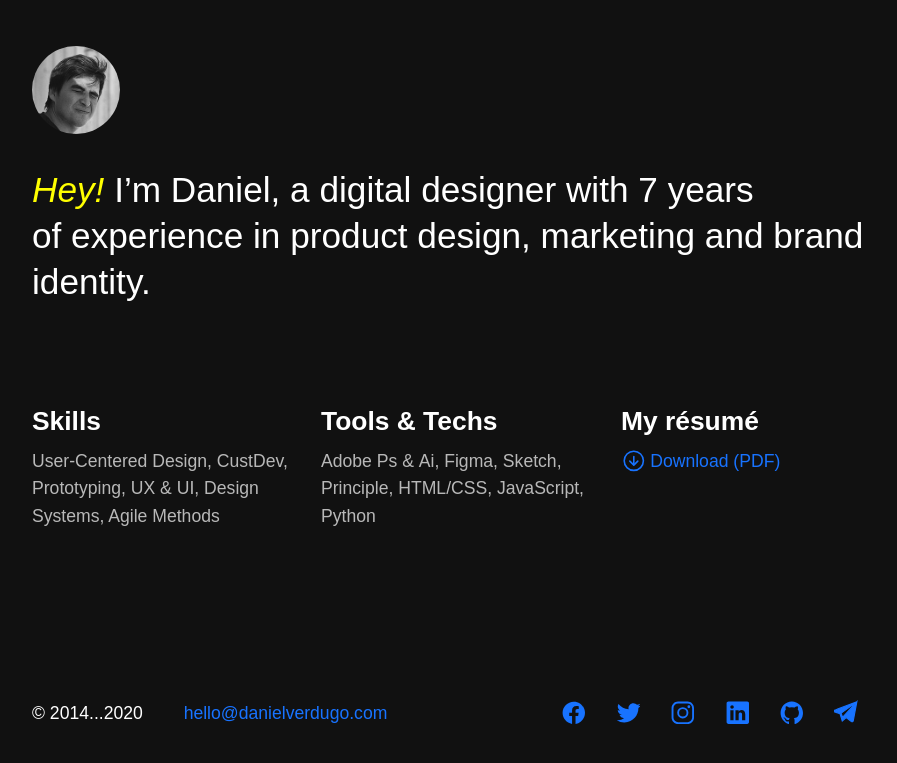
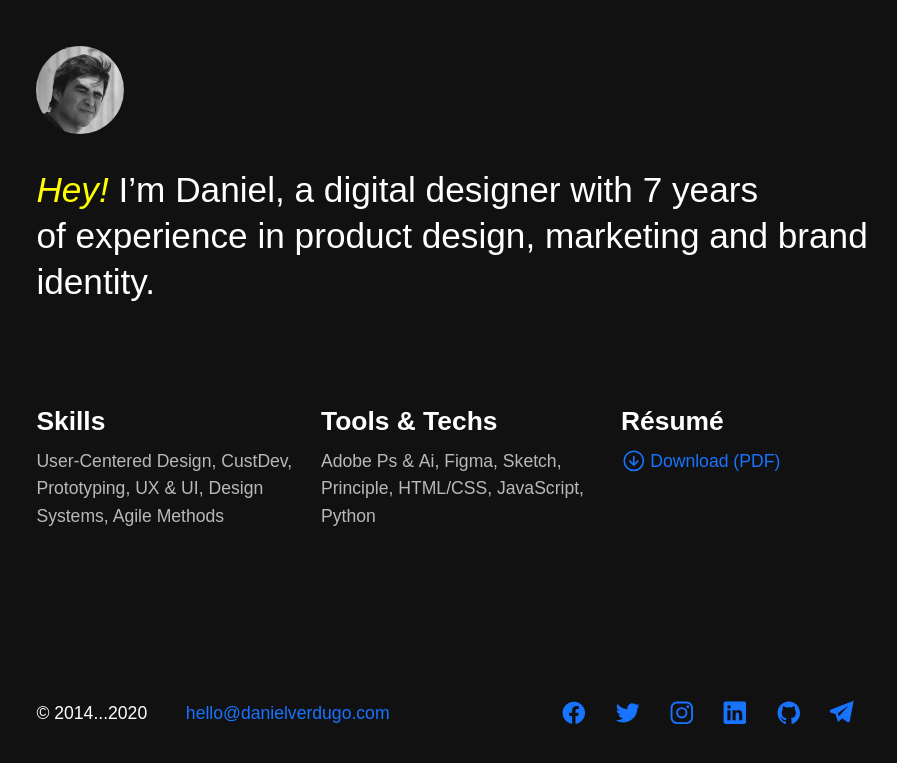
Before and after one commit to danielverdugo/danielverdugo.github.io, a Jekyll site: the page built from index.html, in a window 1280 px wide. Shown: the top 763 px of the page, without its empty margins (180-1077 px from the left). Built offline with Jekyll 4.4.1, drawn with Linux system fonts in a browser that asks for light colours; some web fonts are replaced.

Commit message:
title chnge

```diff
--- a/_sass/gridism.scss
+++ b/_sass/gridism.scss
@@ -28,8 +28,8 @@
 }
 
 /* This ensures the outer gutters are equal to the (doubled) inner gutters. */
-.grid .unit:first-child { padding-left: 1.25em; }
-.grid .unit:last-child { padding-right: 1.25em; }
+.grid .unit:first-child { padding-left: 1.5em; }
+.grid .unit:last-child { padding-right: 1.5em; }
 
 /* Nested grids already have padding though, so let’s nuke it */
 .unit .unit:first-child { padding-left: 0; }
--- a/index.html
+++ b/index.html
@@ -29,7 +29,7 @@ title: Daniel Verdugo Nosov
       </p>
     </div>
     <div class="unit one-third">
-      <h2>My&nbsp;résumé</h2>
+      <h2>Résumé</h2>
       <p>
         <a href="/danielverdugo-cv-2020.pdf" class="nobr" download>
         <div class="file_icon">
```
